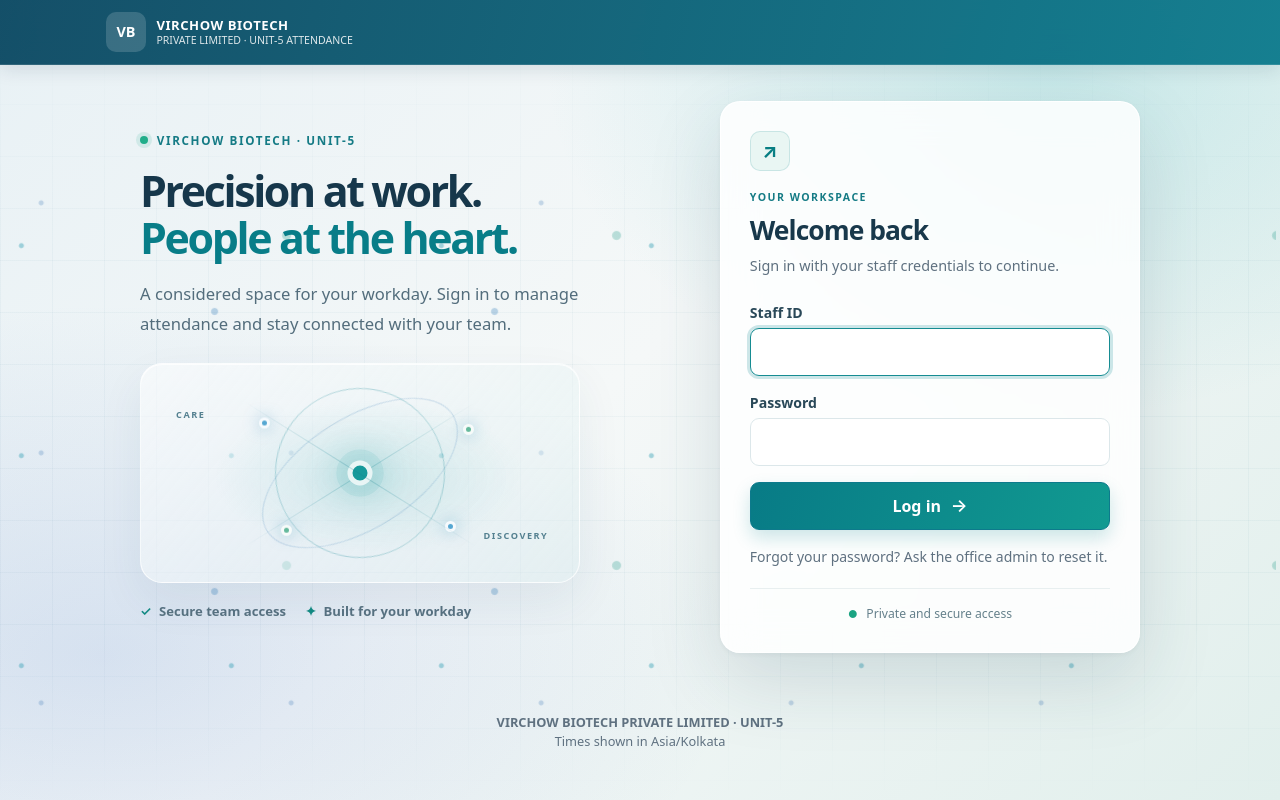
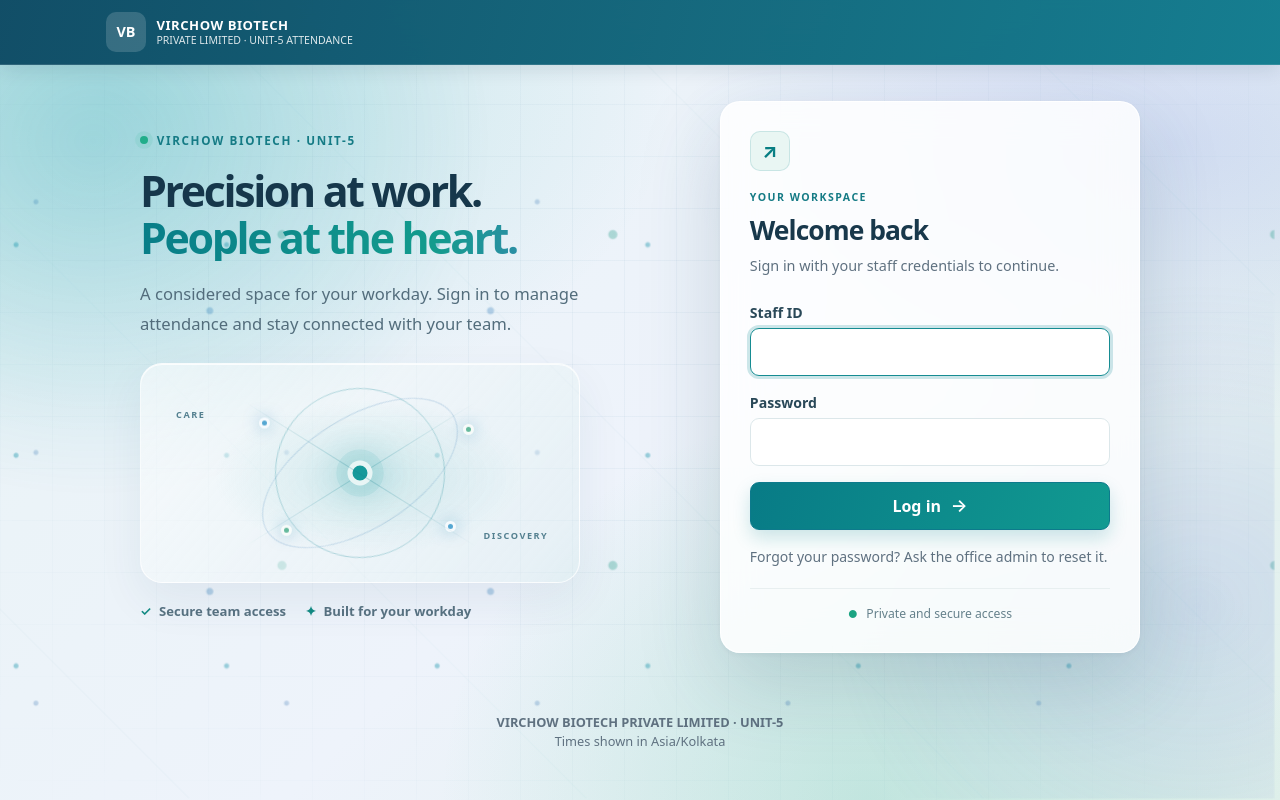
Before and after one commit to jsrvicky54/vrichow, a Node server app: page /login in a window 1280 px wide. Run offline with Node 20, Linux system fonts and the light colour scheme.

Commit message:
Enhance body background with gradients and animations
Co-authored-by: Copilot <223556219+Copilot@users.noreply.github.com>

```diff
--- a/public/css/style.css
+++ b/public/css/style.css
@@ -338,3 +338,35 @@ body::after {
     .login-story h1 span { display:block; white-space:nowrap; }
     .login-card { padding:clamp(1.25rem,2.4vw,1.8rem); }
 }
+
+
+/* Richer ambient color and restrained scientific motion. */
+body {
+    background: radial-gradient(ellipse at 9% 12%,rgba(13,164,168,.2),transparent 34%),radial-gradient(ellipse at 92% 18%,rgba(90,119,216,.18),transparent 30%),radial-gradient(ellipse at 68% 100%,rgba(48,180,146,.2),transparent 35%),linear-gradient(135deg,#e8f3f5 0%,#eef3fb 52%,#e0f0eb 100%);
+    background-attachment:fixed;
+}
+body::before {
+    background: radial-gradient(ellipse 42% 60% at 8% 18%,rgba(11,154,172,.2),transparent 74%),radial-gradient(ellipse 40% 56% at 94% 76%,rgba(94,117,214,.17),transparent 72%),radial-gradient(circle at 12% 18%,rgba(31,151,174,.42) 0 2px,transparent 3px) 0 0/210px 210px,radial-gradient(circle at 78% 12%,rgba(61,132,190,.34) 0 3px,transparent 4px) 0 0/280px 280px,radial-gradient(circle at 88% 72%,rgba(35,155,137,.32) 0 4px,transparent 5px) 0 0/330px 330px,radial-gradient(circle at 18% 82%,rgba(47,111,176,.26) 0 2px,transparent 3px) 0 0/250px 250px,repeating-linear-gradient(45deg,transparent 0 139px,rgba(22,140,151,.035) 140px,transparent 141px 280px);
+    animation: ambient-drift 34s ease-in-out infinite alternate;
+}
+body::after {
+    background-image:linear-gradient(rgba(19,97,129,.04) 1px,transparent 1px),linear-gradient(90deg,rgba(19,97,129,.04) 1px,transparent 1px);
+    background-size:52px 52px;
+    mask-image:radial-gradient(ellipse at 50% 45%,#000 26%,transparent 100%);
+}
+.login-story h1 span {
+    background:linear-gradient(100deg,#087d88 0%,#139b8d 56%,#5579ce 100%);
+    background-clip:text;
+    -webkit-text-fill-color:transparent;
+}
+.login-card { box-shadow:0 30px 84px rgba(27,72,95,.18),0 2px 6px rgba(24,68,87,.05); }
+.live-dot { animation:signal-pulse 3.2s ease-out infinite; }
+@keyframes ambient-drift {
+    from { transform:translate3d(-.7%,-.4%,0) scale(1); }
+    to { transform:translate3d(.7%,.5%,0) scale(1.035); }
+}
+@keyframes signal-pulse {
+    0%,100% { box-shadow:0 0 0 4px rgba(33,173,138,.12); }
+    50% { box-shadow:0 0 0 8px rgba(33,173,138,.025); }
+}
+@media (prefers-reduced-motion:reduce) { body::before,.live-dot { animation:none; } }
```
